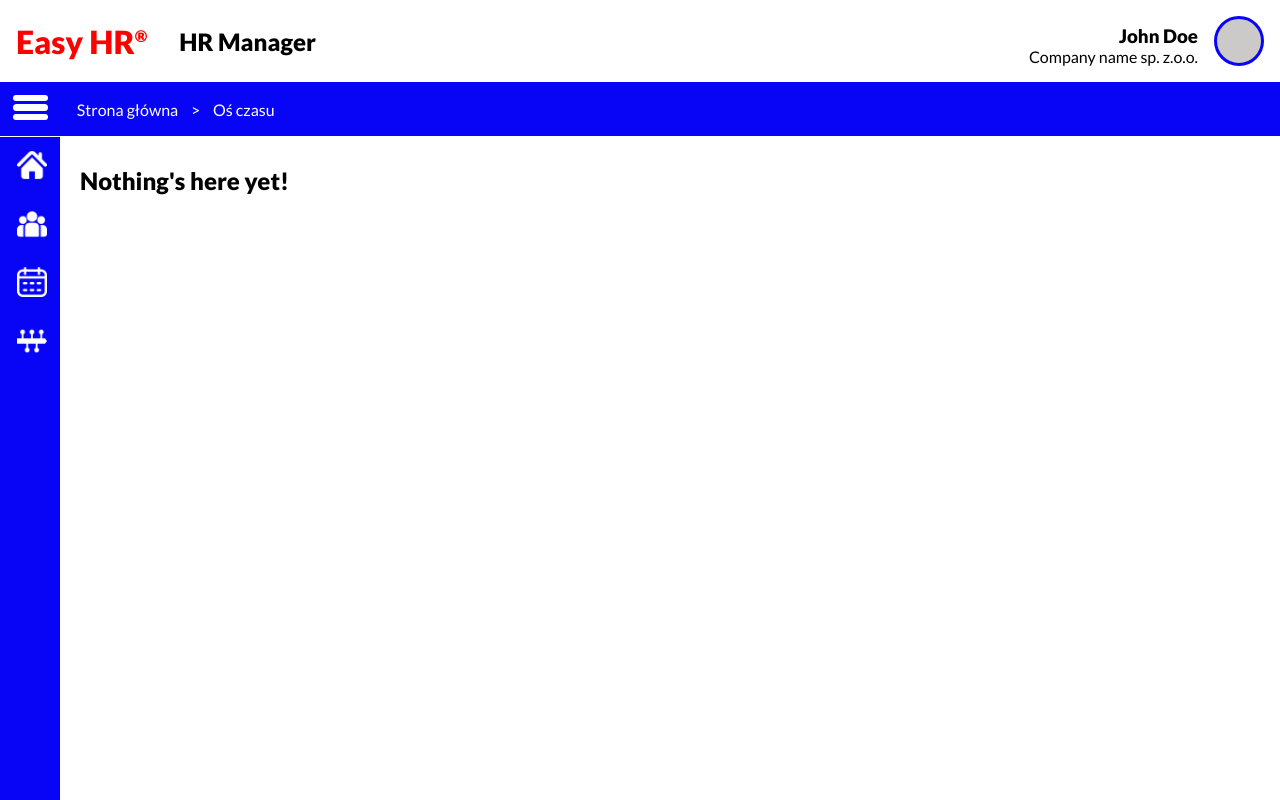
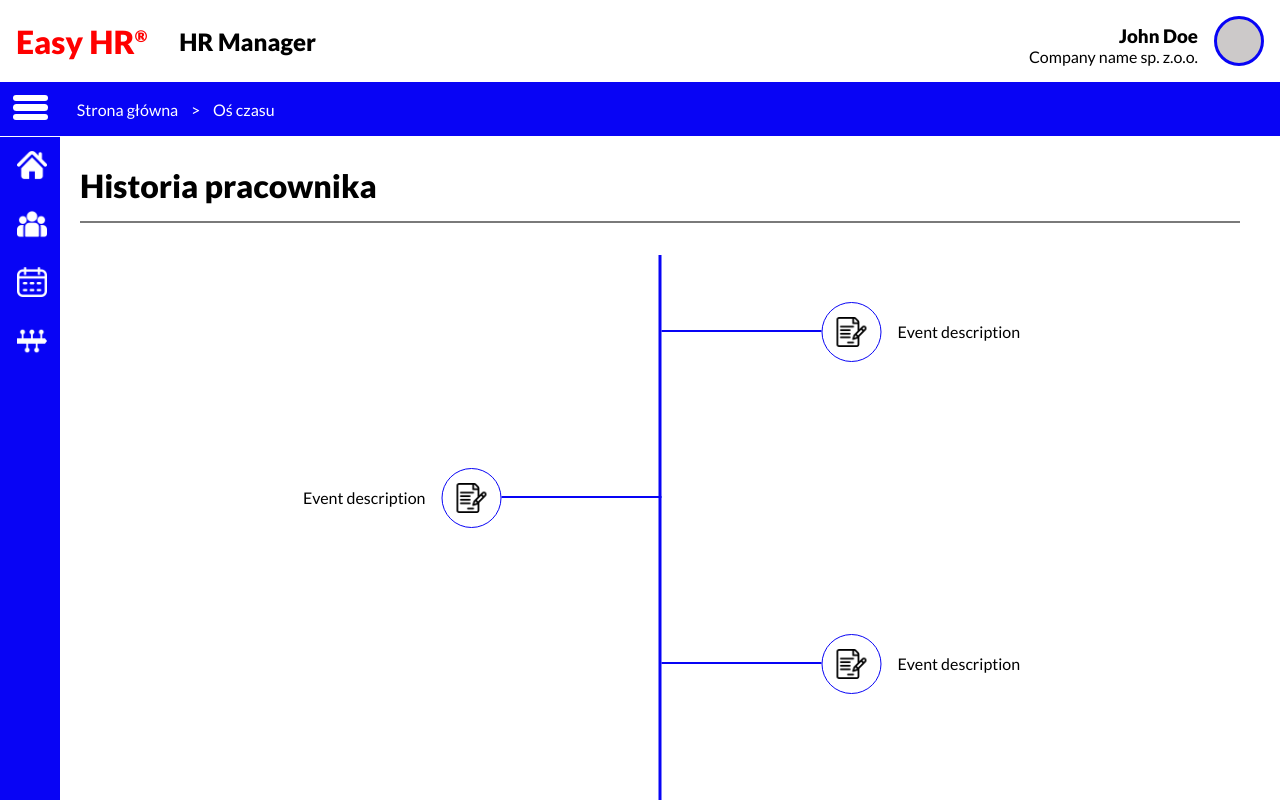
Before and after one commit to marc3601/HR-Manager, a React (Create React App) app: page /timeline in a window 1280 px wide. Shown: the top 800 px of the page. Built offline with nearby package versions, Linux system fonts and the light colour scheme.

Commit message:
Timeline initial view

```diff
--- a/src/App.js
+++ b/src/App.js
@@ -7,6 +7,7 @@ import MainSection from "./components/MainSection";
 import Employees from "./views/Employees";
 import AddEmployee from "./views/AddEmployee";
 import Calendar from "./views/Calendar";
+import Timeline from "./views/Timeline";
 import Loader from "./components/Loader";
 import "./App.css";
 function App() {
@@ -28,8 +29,9 @@ function App() {
         <Routes>
           <Route path="/" element={<h1>Main page</h1>} />
           <Route path="employes" element={<Employees />} />
+          <Route exact path="employes/add" element={<AddEmployee />} />
           <Route path="calendar" element={<Calendar />} />
-          <Route exact path="employes/add" element={<AddEmployee />} />
+          <Route path="timeline" element={<Timeline />} />
           <Route path="/*" element={<h1>Nothing's here yet!</h1>} />
         </Routes>
       </MainSection>
--- /dev/null
+++ b/src/components/TimelineEvent.js
@@ -0,0 +1,31 @@
+import React from "react";
+import "./TimelineEvent.scss";
+import contract from "../assets/contract.png";
+const TimelineEvent = ({ position = "right" }) => {
+  return (
+    <div className="timeline_event">
+      <div
+        className={position === "left" ? "event_line line_left" : "event_line"}
+      >
+        <div
+          className={
+            position === "left" ? "event_badge badge_left" : "event_badge"
+          }
+        >
+          <img alt="event" width={30} src={contract}></img>
+        </div>
+        <div
+          className={
+            position === "left"
+              ? "event_description event_left"
+              : "event_description"
+          }
+        >
+          <p>Event description</p>
+        </div>
+      </div>
+    </div>
+  );
+};
+
+export default TimelineEvent;
--- /dev/null
+++ b/src/components/TimelineEvent.scss
@@ -0,0 +1,44 @@
+@import "../utilities/variables";
+.timeline_event {
+  transform: translateX(-50%);
+  width: 25vw;
+  height: 150px;
+  margin-bottom: 1rem;
+  .event_line {
+    position: relative;
+    top: 50%;
+    left: 50%;
+    width: 50%;
+    border-top: 2px solid $main_color;
+    .event_badge {
+      position: relative;
+      display: flex;
+      justify-content: center;
+      align-items: center;
+      left: 100%;
+      transform: translateY(-50%);
+      width: 60px;
+      height: 60px;
+      border-radius: 50%;
+      border: 1px solid $main_color;
+    }
+    .event_description {
+      position: relative;
+      top: -70px;
+      transform: translateX(calc(100% + 60px));
+      text-align: left;
+      padding-left: 1rem;
+    }
+  }
+  .line_left {
+    left: 0;
+    .badge_left {
+      left: -60px;
+    }
+    .event_left {
+      transform: translateX(calc(-100% - 60px));
+      text-align: right;
+      padding-right: 1rem;
+    }
+  }
+}
--- a/src/components/ViewHeader.scss
+++ b/src/components/ViewHeader.scss
@@ -2,7 +2,6 @@
 .view_top {
   display: flex;
   justify-content: space-between;
-  align-items: center;
   padding-bottom: 1rem;
   border-bottom: 2px solid $divider_color;
   .view_title_section {
--- /dev/null
+++ b/src/views/Timeline.js
@@ -0,0 +1,24 @@
+import React from "react";
+import TimelineEvent from "../components/TimelineEvent";
+import ViewHeader from "../components/ViewHeader";
+import "./Timeline.scss";
+const Timeline = () => {
+  const events = [1, 2, 3, 4, 5, 6];
+  return (
+    <div className="timeline_container">
+      <ViewHeader title="Historia pracownika" />
+      <div className="timeline_section">
+        <div className="timeline_axis">
+          {events.map((item) => (
+            <TimelineEvent
+              key={item}
+              position={item % 2 === 0 ? "left" : "right"}
+            />
+          ))}
+        </div>
+      </div>
+    </div>
+  );
+};
+
+export default Timeline;
--- /dev/null
+++ b/src/views/Timeline.scss
@@ -0,0 +1,13 @@
+@import "../utilities/variables";
+.timeline_container {
+  .timeline_section {
+    .timeline_axis {
+      position: relative;
+      left: 50%;
+      top: 2rem;
+      transform: translateX(-50%);
+      width: 0;
+      border-left: 3px solid $main_color;
+    }
+  }
+}
```
Also changed, not shown: src/assets/contract.png (added).
